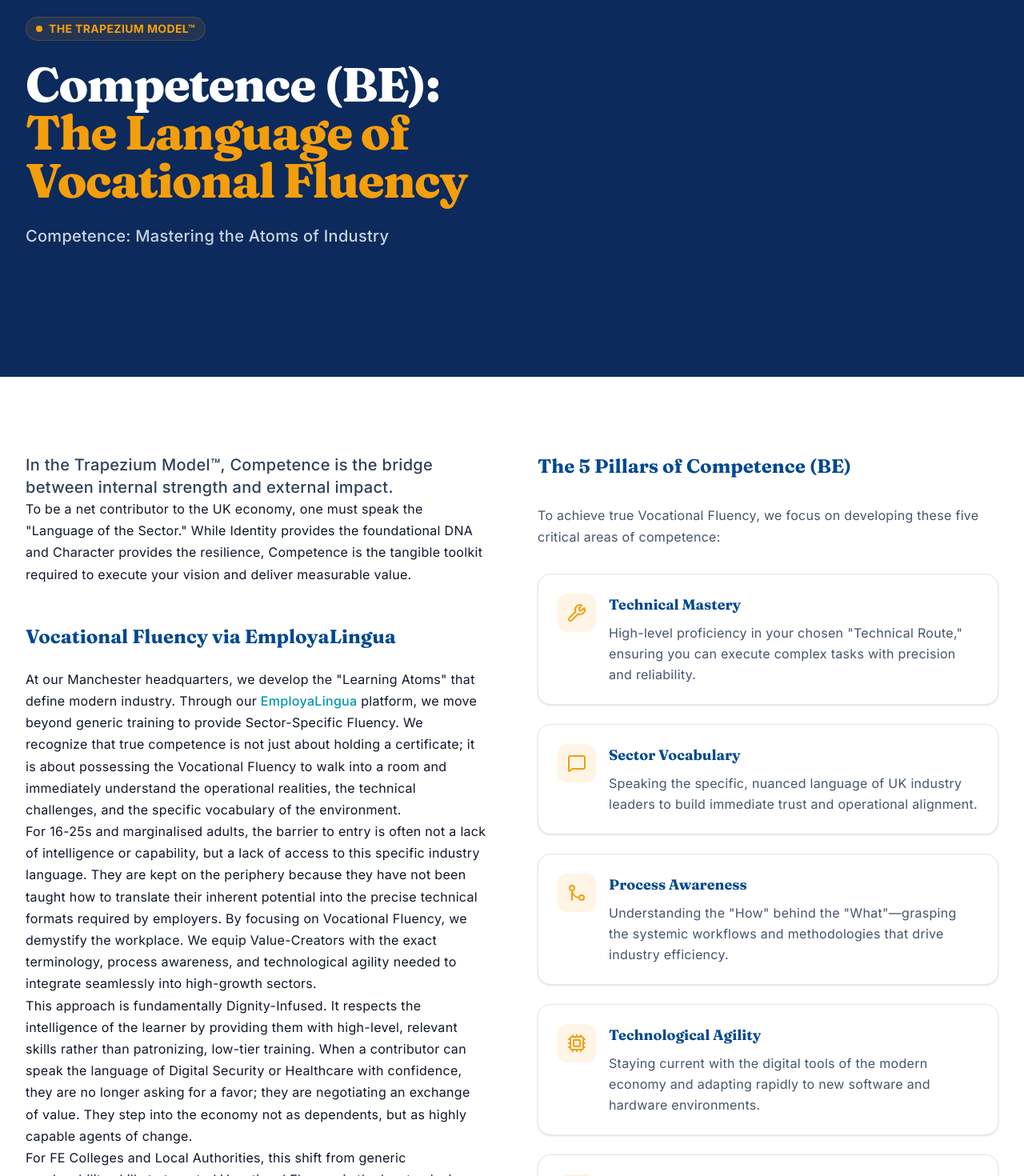
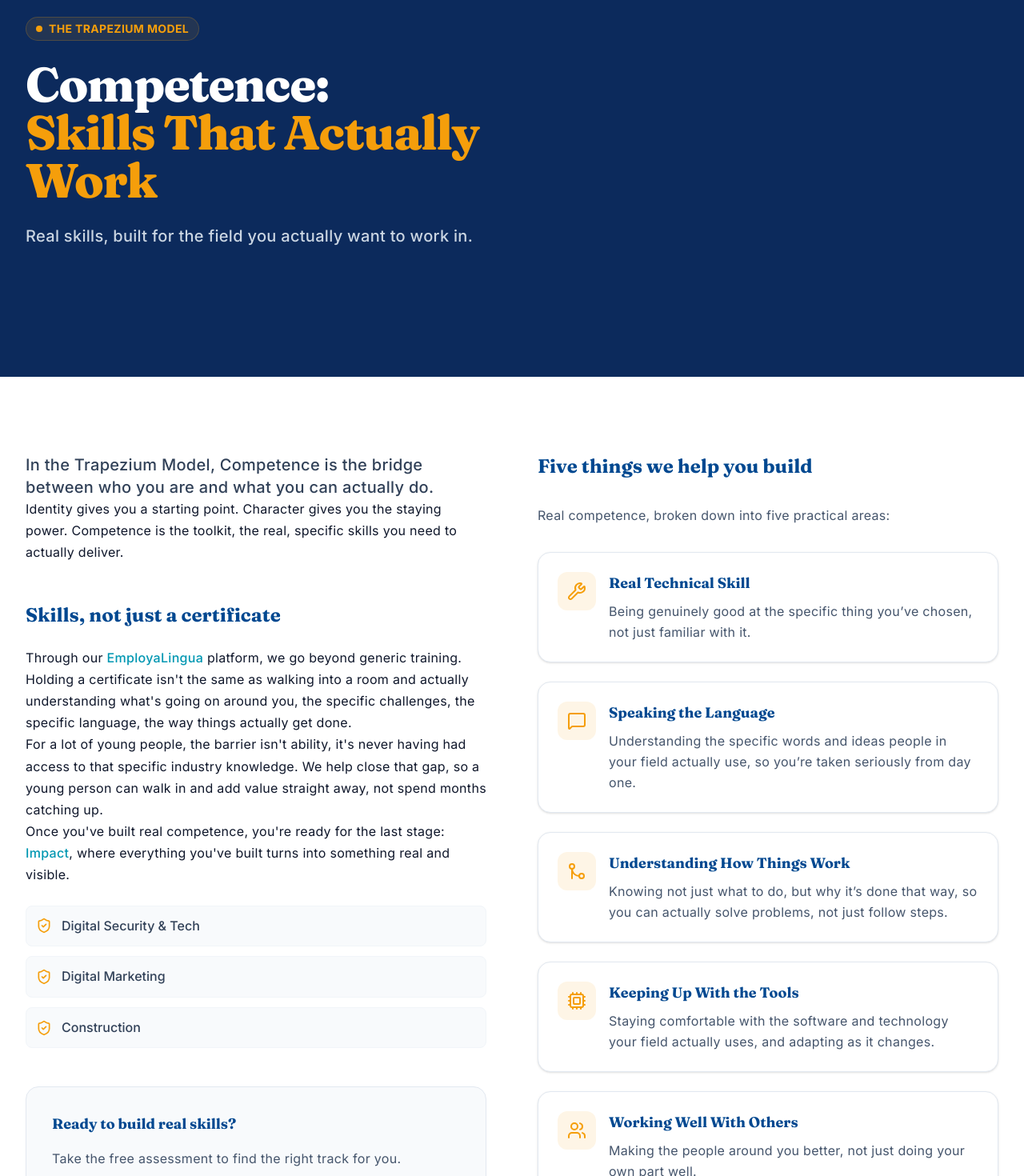
Before and after one commit to Pathfinder-Educational-Limited/PthFndR-Rebuild, a React (Vite) app: page /competence in a window 1280 px wide. Shown: the part 220-1690 px from the top of the page at 80% size. Built offline with nearby package versions, Linux system fonts and the light colour scheme.

Commit message:
fix: remove uncleared Healthcare sector from Competence.tsx, align with confirmed Upskill Accelerator tracks

```diff
--- a/src/pages/Competence.tsx
+++ b/src/pages/Competence.tsx
@@ -6,43 +6,43 @@ import { Link } from 'react-router-dom';
 export default function Competence() {
   const pillars = [
     {
-      name: 'Technical Mastery',
+      name: 'Real Technical Skill',
       icon: Wrench,
-      description: 'High-level proficiency in your chosen "Technical Route," ensuring you can execute complex tasks with precision and reliability.',
+      description: 'Being genuinely good at the specific thing you\u2019ve chosen, not just familiar with it.',
     },
     {
-      name: 'Sector Vocabulary',
+      name: 'Speaking the Language',
       icon: MessageSquare,
-      description: 'Speaking the specific, nuanced language of UK industry leaders to build immediate trust and operational alignment.',
+      description: 'Understanding the specific words and ideas people in your field actually use, so you\u2019re taken seriously from day one.',
     },
     {
-      name: 'Process Awareness',
+      name: 'Understanding How Things Work',
       icon: GitMerge,
-      description: 'Understanding the "How" behind the "What"—grasping the systemic workflows and methodologies that drive industry efficiency.',
+      description: 'Knowing not just what to do, but why it\u2019s done that way, so you can actually solve problems, not just follow steps.',
     },
     {
-      name: 'Technological Agility',
+      name: 'Keeping Up With the Tools',
       icon: Cpu,
-      description: 'Staying current with the digital tools of the modern economy and adapting rapidly to new software and hardware environments.',
+      description: 'Staying comfortable with the software and technology your field actually uses, and adapting as it changes.',
     },
     {
-      name: 'Collaborative Intelligence',
+      name: 'Working Well With Others',
       icon: Users,
-      description: 'The ability to contribute effectively within a multidisciplinary team, amplifying the value of your peers and driving collective success.',
+      description: 'Making the people around you better, not just doing your own part well.',
     }
   ];
 
   const sectors = [
-    "Healthcare & Life Sciences",
-    "Digital Security & Tech (DiSH Ecosystem)",
-    "Sustainable Construction & Infrastructure"
+    "Digital Security & Tech",
+    "Digital Marketing",
+    "Construction"
   ];
 
   return (
     <>
       <SEO
-        title="Competence (BE) | The Language of Vocational Fluency | PthFndR"
-        description="Discover how PthFndR develops Sector-Specific Fluency and technical mastery through the Trapezium Model™ and EmployaLingua."
+        title="Competence (Develop) | Real, Usable Skills | PthFndR"
+        description="Competence sits between character and impact in the Trapezium Model. Discover how PthFndR builds real, sector-specific skills through Upskill Accelerators and EmployaLingua."
       />
 
       {/* Hero Section */}
@@ -58,14 +58,14 @@ export default function Competence() {
             >
               <div className="inline-flex items-center gap-2 px-3 py-1 rounded-full bg-competence-orange/10 border border-competence-orange/20 text-competence-orange text-sm font-bold tracking-wide uppercase mb-6">
                 <span className="w-2 h-2 rounded-full bg-competence-orange"></span>
-                The Trapezium Model™
+                The Trapezium Model
               </div>
               <h1 className="text-4xl font-heading font-extrabold tracking-tight text-white sm:text-5xl lg:text-6xl mb-6">
-                Competence (BE): <br className="hidden sm:block" />
-                <span className="text-competence-orange">The Language of Vocational Fluency</span>
+                Competence: <br className="hidden sm:block" />
+                <span className="text-competence-orange">Skills That Actually Work</span>
               </h1>
               <p className="text-xl leading-8 text-slate-300 font-medium">
-                Competence: Mastering the Atoms of Industry
+                Real skills, built for the field you actually want to work in.
               </p>
             </motion.div>
           </div>
@@ -86,27 +86,21 @@ export default function Competence() {
               className="prose prose-lg prose-slate"
             >
               <p className="lead text-xl text-slate-700 font-medium">
-                In the Trapezium Model™, Competence is the bridge between internal strength and external impact.
+                In the Trapezium Model, Competence is the bridge between who you are and what you can actually do.
               </p>
               <p>
-                To be a net contributor to the UK economy, one must speak the "Language of the Sector." While Identity provides the foundational DNA and Character provides the resilience, Competence is the tangible toolkit required to execute your vision and deliver measurable value.
+                Identity gives you a starting point. Character gives you the staying power. Competence is the toolkit, the real, specific skills you need to actually deliver.
               </p>
 
-              <h3 className="text-2xl font-heading font-bold text-pth-navy mt-12 mb-6">Vocational Fluency via EmployaLingua</h3>
+              <h3 className="text-2xl font-heading font-bold text-pth-navy mt-12 mb-6">Skills, not just a certificate</h3>
               <p>
-                At our Manchester headquarters, we develop the "Learning Atoms" that define modern industry. Through our <a href="https://www.employalingua.com" target="_blank" rel="noopener noreferrer" className="text-pth-cyan hover:underline font-medium">EmployaLingua</a> platform, we move beyond generic training to provide Sector-Specific Fluency. We recognize that true competence is not just about holding a certificate; it is about possessing the Vocational Fluency to walk into a room and immediately understand the operational realities, the technical challenges, and the specific vocabulary of the environment.
+                Through our <a href="https://www.employalingua.com" target="_blank" rel="noopener noreferrer" className="text-pth-cyan hover:underline font-medium">EmployaLingua</a> platform, we go beyond generic training. Holding a certificate isn't the same as walking into a room and actually understanding what's going on around you, the specific challenges, the specific language, the way things actually get done.
               </p>
               <p>
-                For 16-25s and marginalised adults, the barrier to entry is often not a lack of intelligence or capability, but a lack of access to this specific industry language. They are kept on the periphery because they have not been taught how to translate their inherent potential into the precise technical formats required by employers. By focusing on Vocational Fluency, we demystify the workplace. We equip Value-Creators with the exact terminology, process awareness, and technological agility needed to integrate seamlessly into high-growth sectors.
+                For a lot of young people, the barrier isn't ability, it's never having had access to that specific industry knowledge. We help close that gap, so a young person can walk in and add value straight away, not spend months catching up.
               </p>
               <p>
-                This approach is fundamentally Dignity-Infused. It respects the intelligence of the learner by providing them with high-level, relevant skills rather than patronizing, low-tier training. When a contributor can speak the language of Digital Security or Healthcare with confidence, they are no longer asking for a favor; they are negotiating an exchange of value. They step into the economy not as dependents, but as highly capable agents of change.
-              </p>
-              <p>
-                For FE Colleges and Local Authorities, this shift from generic employability skills to targeted Vocational Fluency is the key to closing the regional skills gap. It ensures that educational outputs are directly aligned with economic needs, transforming cohorts of learners into highly sought-after Value-Creators who are ready to hit the ground running.
-              </p>
-              <p>
-                Once a Value-Creator has mastered this language, they are fully equipped to transition into the final phase of the Trapezium Model™: <Link to="/impact" className="text-pth-cyan hover:underline font-medium">Impact (DO)</Link>, where their potential is translated into visible, measurable economic contribution.
+                Once you've built real competence, you're ready for the last stage: <Link to="/impact" className="text-pth-cyan hover:underline font-medium">Impact</Link>, where everything you've built turns into something real and visible.
               </p>
 
               <ul className="list-none pl-0 space-y-3 mt-6 mb-8">
@@ -119,8 +113,8 @@ export default function Competence() {
               </ul>
 
               <div className="mt-12 p-8 bg-slate-50 rounded-2xl border border-slate-200">
-                <h4 className="text-lg font-heading font-bold text-pth-navy mb-4">Ready to build your vocational fluency?</h4>
-                <p className="text-slate-600 mb-6">Assess your current technical mastery and discover your path to Sector-Specific Fluency.</p>
+                <h4 className="text-lg font-heading font-bold text-pth-navy mb-4">Ready to build real skills?</h4>
+                <p className="text-slate-600 mb-6">Take the free assessment to find the right track for you.</p>
                 <Link
                   to="/diagnostic"
                   className="inline-flex items-center justify-center gap-2 px-6 py-3 rounded-xl bg-pth-navy text-white font-bold hover:bg-pth-cyan transition-colors"
@@ -138,9 +132,9 @@ export default function Competence() {
               viewport={{ once: true }}
               transition={{ duration: 0.8 }}
             >
-              <h3 className="text-2xl font-heading font-bold text-pth-navy mb-8">The 5 Pillars of Competence (BE)</h3>
+              <h3 className="text-2xl font-heading font-bold text-pth-navy mb-8">Five things we help you build</h3>
               <p className="text-slate-600 mb-8">
-                To achieve true Vocational Fluency, we focus on developing these five critical areas of competence:
+                Real competence, broken down into five practical areas:
               </p>
               <div className="space-y-6">
                 {pillars.map((pillar, index) => (
```
